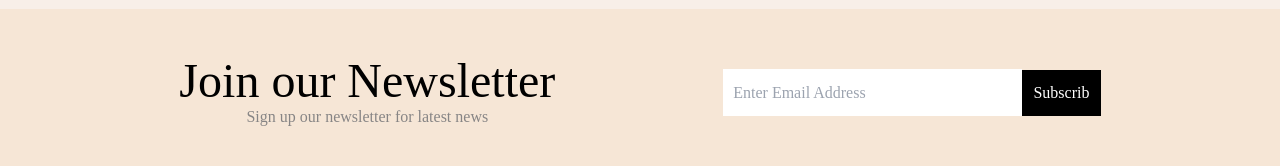
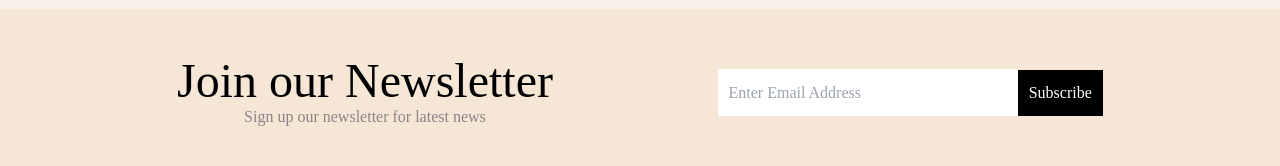
Before and after one commit to SheikBazith/pawisitivity, a React (Create React App) app: page / in a window 1280 px wide. Shown: the part 3911-4077 px from the top of the page. Built offline with nearby package versions, Linux system fonts and the light colour scheme; a web font is replaced by a local one.

Commit message:
Update Newsletter.jsx

```diff
--- a/src/component/Newsletter.jsx
+++ b/src/component/Newsletter.jsx
@@ -10,7 +10,7 @@ export default function Newsletter() {
         </div>
         <div>
             <input className='sub-place' placeholder='Enter Email Address' type='email'/>
-            <button className='sub-btn'>Subscrib</button>
+            <button className='sub-btn'>Subscribe</button>
         </div>
     </div>
   )
```
